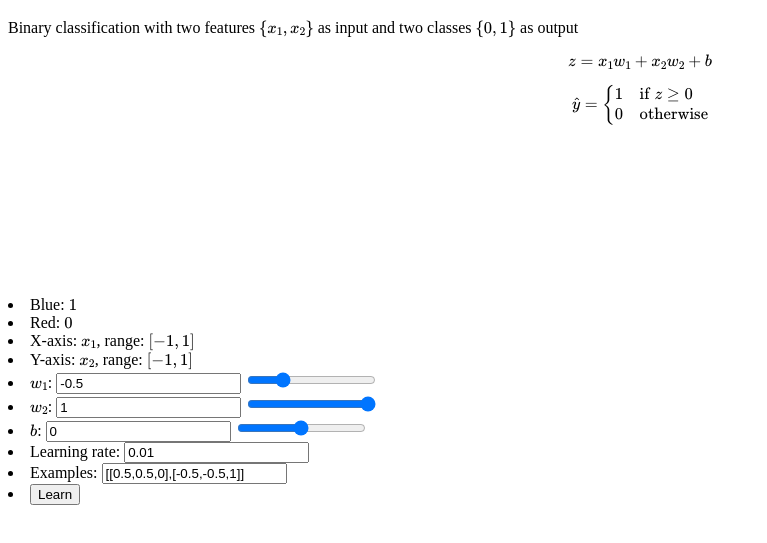
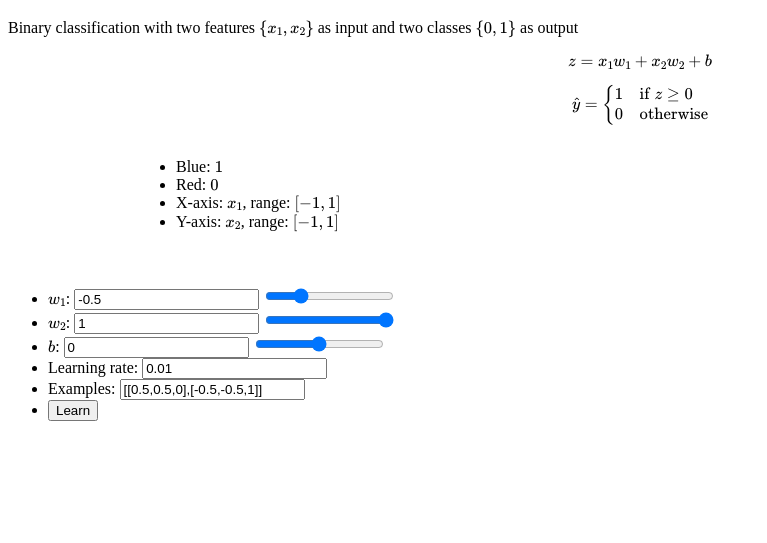
Before and after one commit to Banyc/ml_visual, a plain HTML site: page pages/perceptron/index.html in a window 1280 px wide. Shown: the part 61-604 px from the top of the page, without its empty margins (0-767 px from the left). Drawn offline with nearby package versions, Linux system fonts and the light colour scheme; no server answers.

Commit message:
feat: compact layout

```diff
--- a/pages/perceptron/index.html
+++ b/pages/perceptron/index.html
@@ -23,12 +23,16 @@
         \end{cases}
         $$
       </p>
-      <canvas id="perceptron.canvas" width="auto" height="auto"></canvas>
-      <ui>
-        <li>Blue: \(1\)</li>
-        <li>Red: \(0\)</li>
-        <li>X-axis: \(x_1\), range: \([-1, 1]\)</li>
-        <li>Y-axis: \(x_2\), range: \([-1, 1]\)</li>
+      <div style="display: flex;">
+        <canvas id="perceptron.canvas" width="128" height="128"></canvas>
+        <ul>
+          <li>Blue: \(1\)</li>
+          <li>Red: \(0\)</li>
+          <li>X-axis: \(x_1\), range: \([-1, 1]\)</li>
+          <li>Y-axis: \(x_2\), range: \([-1, 1]\)</li>
+        </ul>
+      </div>
+      <ul>
         <li>
           \(w_1\): <input id="perceptron.w_1" type="text" value="-0.5" />
           <input id="perceptron.w_1_range" type="range" min="-1" max="1" step="any" value="-0.5" />
@@ -50,7 +54,7 @@
         <li>
           <button id="perceptron.learn">Learn</button>
         </li>
-      </ui>
+      </ul>
     </div>
   </body>
 </html>
```
